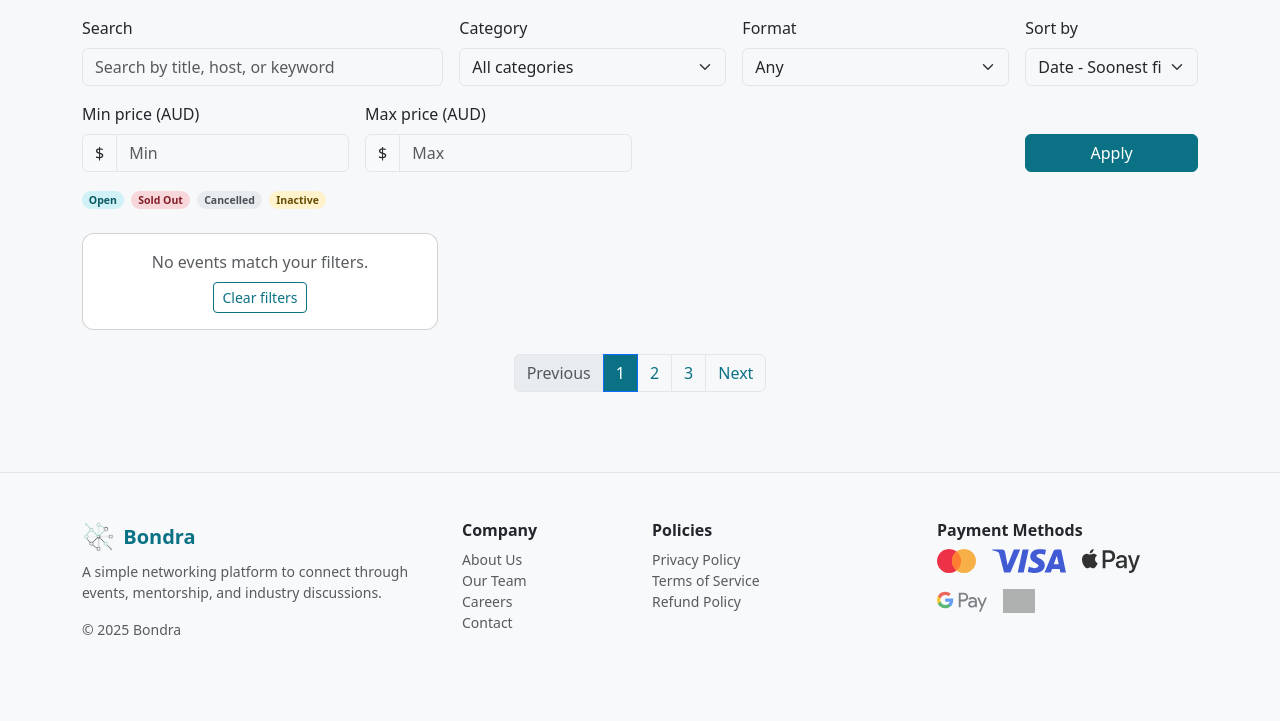
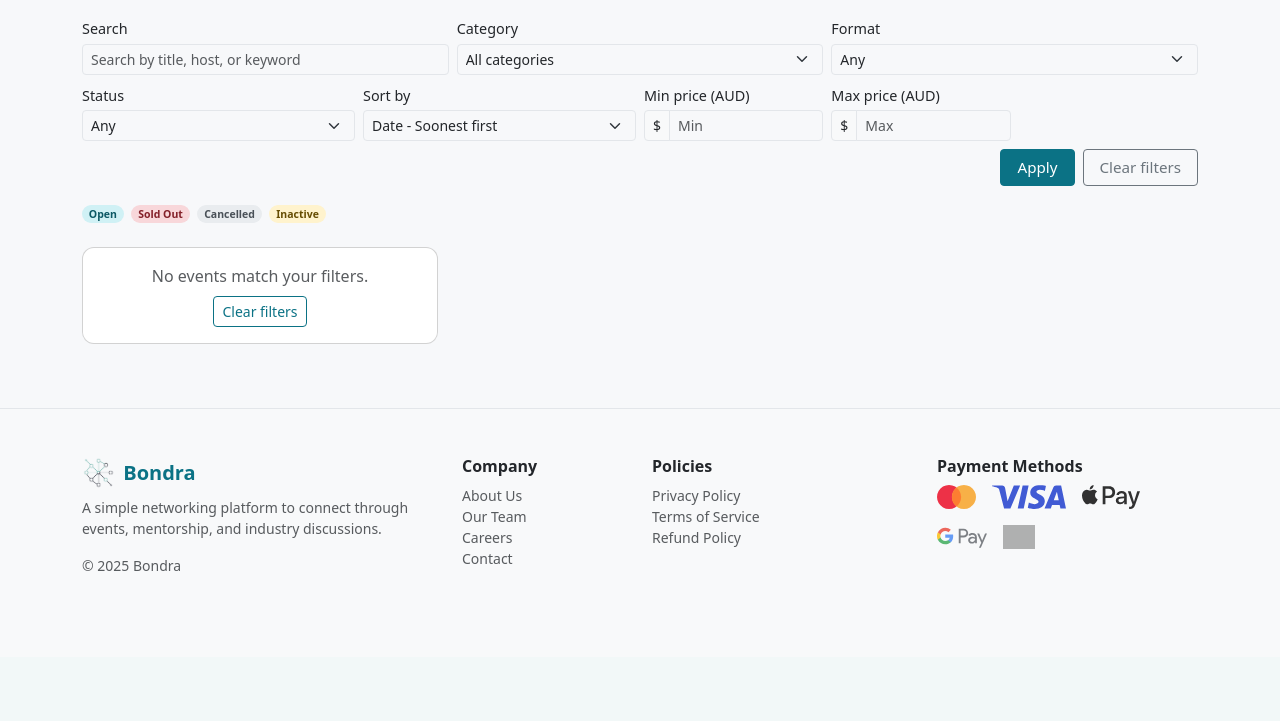
Before and after one commit to VanessaTorgler/IAB207_Group27, a Flask app: page /home in a window 1280 px wide. Shown: the part 170-891 px from the top of the page. After the commit the page ends 741 px from the top, so only its background shows below. Run offline with Flask 3, Linux system fonts and the light colour scheme; data comes from the database, SQL or seed files in the repository; data that the repository does not hold is empty; some libraries are stand-ins or nearby versions; grey boxes are pictures that could not be loaded.

Commit message:
Changed static pagination example to proper functioning pagination. Added status filter. Made all filters smaller and added Clear Filters button. Removed 'Book' button from events that are not Open

```diff
--- a/website/static/style/main.css
+++ b/website/static/style/main.css
@@ -196,3 +196,8 @@ aside .card-body li strong{ display:inline-block; width:110px; }
 .table .truncate-col a.text-reset:hover{text-decoration:underline;}
 
 .modal .btn-danger { font-weight: 600; }
+
+
+/* Compact filter zone */
+.filters-compact .form-label { margin-bottom: .25rem; font-size: .9rem; }
+.filters-compact .btn       { font-size: .95rem; padding: .375rem .6rem; }
--- a/website/templates/index.html
+++ b/website/templates/index.html
@@ -33,17 +33,17 @@
     <button type="button" class="btn-close" data-bs-dismiss="offcanvas" aria-label="Close filters"></button>
   </div>
   <div class="offcanvas-body">
-    <form class="row g-3" role="search" aria-label="Event filters (mobile)" method="get"
+    <form class="row g-2 align-items-end filters-compact" role="search" aria-label="Event filters (mobile)" method="get"
       action="{{ url_for('main.index') }}">
       <div class="col-12">
         <label for="m-search" class="form-label">Search</label>
-        <input id="m-search" name="q" value="{{ q or '' }}" type="text" class="form-control"
+        <input id="m-search" name="q" value="{{ q or '' }}" type="text" class="form-control form-control-sm"
           placeholder="Search by title, host, or keyword">
       </div>
 
       <div class="col-12">
         <label for="m-category" class="form-label">Category</label>
-        <select id="m-category" name="category" class="form-select">
+        <select id="m-category" name="category" class="form-select form-select-sm">
           <option value="" {{ ''==category_selected and 'selected' or '' }}>All categories</option>
           {% for c in ['Tech & AI','Marketing','Finance','Health','Education'] %}
           <option value="{{ c }}" {{ c==category_selected and 'selected' or '' }}>{{ c }}</option>
@@ -53,13 +53,22 @@
 
       <div class="col-12">
         <label for="m-format" class="form-label">Format</label>
-        <select id="m-format" name="format" class="form-select">
+        <select id="m-format" name="format" class="form-select form-select-sm">
           <option value="" {{ (fmt_selected or '' )=='' and 'selected' or '' }}>Any</option>
           {% for f in ['In-person','Virtual','Hybrid'] %}
           <option value="{{ f }}" {{ fmt_selected==f and 'selected' or '' }}>{{ f }}</option>
           {% endfor %}
         </select>
+      </div>
 
+      <div class="col-12">
+        <label for="m-status" class="form-label">Status</label>
+        <select id="m-status" name="status" class="form-select form-select-sm">
+          <option value="" {{ (status_selected or '')=='' and 'selected' or '' }}>Any</option>
+          {% for s in ['Open','Sold Out','Cancelled','Inactive'] %}
+            <option value="{{ s }}" {{ status_selected==s and 'selected' or '' }}>{{ s }}</option>
+          {% endfor %}
+        </select>
       </div>
 
       <!-- Price range -->
@@ -67,18 +76,18 @@
         <label class="form-label" for="m-price-min">Price range (AUD)</label>
         <div class="row g-2">
           <div class="col-6">
-            <div class="input-group">
+            <div class="input-group input-group-sm">
               <span class="input-group-text">$</span>
               <input id="m-price-min" name="price_min" value="{{ price_min if price_min is not none else '' }}"
-                type="number" class="form-control" placeholder="Min" min="0" step="1"
+                type="number" class="form-control form-control-sm" placeholder="Min" min="0" step="1"
                 aria-label="Minimum price in dollars">
             </div>
           </div>
           <div class="col-6">
-            <div class="input-group">
+            <div class="input-group input-group-sm">
               <span class="input-group-text">$</span>
               <input id="m-price-max" name="price_max" value="{{ price_max if price_max is not none else '' }}"
-                type="number" class="form-control" placeholder="Max" min="0" step="1"
+                type="number" class="form-control form-control-sm" placeholder="Max" min="0" step="1"
                 aria-label="Maximum price in dollars">
             </div>
           </div>
@@ -89,7 +98,73 @@
       <!-- Sort By -->
       <div class="col-12">
         <label for="m-sort" class="form-label">Sort by</label>
-        <select id="m-sort" name="sort" class="form-select" aria-label="Sort events">
+        <select id="m-sort" name="sort" class="form-select form-select-sm" aria-label="Sort events">
+          {% for val,label in [('relevance','Relevance'),
+          ('dateSoonest','Date - Soonest first'),
+          ('priceLowHigh','Price - Low to high'),
+          ('priceHighLow','Price - High to low'),
+          ('popularity','Popularity')] %}
+          <option value="{{ val }}" {{ sort_selected==val and 'selected' or '' }}>{{ label }}</option>
+          {% endfor %}
+        </select>
+      </div>
+      <div class="col-12 d-flex justify-content-end gap-2">
+        <button type="submit" class="btn btn-primary btn-sm w-auto px-3">Apply</button>
+        <a href="{{ url_for('main.index') }}" class="btn btn-outline-secondary btn-sm w-auto px-3" data-bs-dismiss="offcanvas">
+          Clear
+        </a>
+      </div>
+
+    </form>
+  </div>
+
+</div>
+
+<!-- Inline Filters (desktop) -->
+<section class="py-3 d-none d-md-block">
+  <div class="container">
+    <form class="row g-2 align-items-end filters-compact" role="search" aria-label="Event filters (desktop)" method="get"
+      action="{{ url_for('main.index') }}">
+      <div class="col-md-4">
+        <label for="search" class="form-label">Search</label>
+        <input id="search" name="q" value="{{ q or '' }}" type="text" class="form-control form-control-sm"
+          placeholder="Search by title, host, or keyword">
+      </div>
+
+      <div class="col-md-4">
+        <label for="category" class="form-label">Category</label>
+        <select id="category" name="category" class="form-select form-select-sm">
+          <option value="" {{ ''==category_selected and 'selected' or '' }}>All categories</option>
+          {% for c in ['Tech & AI','Marketing','Finance','Health','Education','Sustainability','Remote
+          Work','Networking','Entrepreneurship'] %}
+          <option value="{{ c }}" {{ c==category_selected and 'selected' or '' }}>{{ c }}</option>
+          {% endfor %}
+        </select>
+      </div>
+
+      <div class="col-md-4">
+        <label for="format" class="form-label">Format</label>
+        <select id="m-format" name="format" class="form-select form-select-sm">
+          <option value="" {{ (fmt_selected or '' )=='' and 'selected' or '' }}>Any</option>
+          {% for f in ['In-person','Virtual','Hybrid'] %}
+          <option value="{{ f }}" {{ fmt_selected==f and 'selected' or '' }}>{{ f }}</option>
+          {% endfor %}
+        </select>
+      </div>
+
+      <div class="col-md-3">
+        <label for="status" class="form-label">Status</label>
+        <select id="status" name="status" class="form-select form-select-sm">
+          <option value="" {{ (status_selected or '')=='' and 'selected' or '' }}>Any</option>
+          {% for s in ['Open','Sold Out','Cancelled','Inactive'] %}
+            <option value="{{ s }}" {{ status_selected==s and 'selected' or '' }}>{{ s }}</option>
+          {% endfor %}
+        </select>
+      </div>
+
+      <div class="col-md-3">
+        <label for="sort" class="form-label">Sort by</label>
+        <select id="sort" name="sort" class="form-select form-select-sm" aria-label="Sort events">
           {% for val,label in [('relevance','Relevance'),
           ('dateSoonest','Date - Soonest first'),
           ('priceLowHigh','Price - Low to high'),
@@ -100,82 +175,26 @@
         </select>
       </div>
 
-      <div class="col-12 d-grid">
-        <button type="submit" class="btn btn-primary">Apply</button>
-      </div>
-    </form>
-  </div>
-
-</div>
-
-<!-- Inline Filters (desktop) -->
-<section class="py-3 d-none d-md-block">
-  <div class="container">
-    <form class="row g-3 align-items-end" role="search" aria-label="Event filters (desktop)" method="get"
-      action="{{ url_for('main.index') }}">
-      <div class="col-md-4">
-        <label for="search" class="form-label">Search</label>
-        <input id="search" name="q" value="{{ q or '' }}" type="text" class="form-control"
-          placeholder="Search by title, host, or keyword">
-      </div>
-
-      <div class="col-md-3">
-        <label for="category" class="form-label">Category</label>
-        <select id="category" name="category" class="form-select">
-          <option value="" {{ ''==category_selected and 'selected' or '' }}>All categories</option>
-          {% for c in ['Tech & AI','Marketing','Finance','Health','Education','Sustainability','Remote
-          Work','Networking','Entrepreneurship'] %}
-          <option value="{{ c }}" {{ c==category_selected and 'selected' or '' }}>{{ c }}</option>
-          {% endfor %}
-        </select>
-      </div>
-
-      <div class="col-md-3">
-        <label for="format" class="form-label">Format</label>
-        <select id="m-format" name="format" class="form-select">
-          <option value="" {{ (fmt_selected or '' )=='' and 'selected' or '' }}>Any</option>
-          {% for f in ['In-person','Virtual','Hybrid'] %}
-          <option value="{{ f }}" {{ fmt_selected==f and 'selected' or '' }}>{{ f }}</option>
-          {% endfor %}
-        </select>
-
+      <div class="col-md-2">
+        <label class="form-label" for="price-min">Min price (AUD)</label>
+        <div class="input-group input-group-sm">
+          <span class="input-group-text">$</span>
+          <input id="price-min" name="price_min" value="{{ price_min if price_min is not none else '' }}" type="number"
+            class="form-control form-control-sm" placeholder="Min" min="0" step="1" aria-label="Minimum price in dollars">
+        </div>
       </div>
 
       <div class="col-md-2">
-        <label for="sort" class="form-label">Sort by</label>
-        <select id="sort" name="sort" class="form-select" aria-label="Sort events">
-          {% for val,label in [('relevance','Relevance'),
-          ('dateSoonest','Date - Soonest first'),
-          ('priceLowHigh','Price - Low to high'),
-          ('priceHighLow','Price - High to low'),
-          ('popularity','Popularity')] %}
-          <option value="{{ val }}" {{ sort_selected==val and 'selected' or '' }}>{{ label }}</option>
-          {% endfor %}
-        </select>
-      </div>
-
-      <div class="col-md-3">
-        <label class="form-label" for="price-min">Min price (AUD)</label>
-        <div class="input-group">
+        <label class="form-label" for="price-max">Max price (AUD)</label>
+        <div class="input-group input-group-sm">
           <span class="input-group-text">$</span>
-          <input id="price-min" name="price_min" value="{{ price_min if price_min is not none else '' }}" type="number"
-            class="form-control" placeholder="Min" min="0" step="1" aria-label="Minimum price in dollars">
+          <input id="price-max" name="price_max" value="{{ price_max if price_max is not none else '' }}" type="number"
+            class="form-control form-control-sm" placeholder="Max" min="0" step="1" aria-label="Maximum price in dollars">
         </div>
       </div>
-
-      <div class="col-md-3">
-        <label class="form-label" for="price-max">Max price (AUD)</label>
-        <div class="input-group">
-          <span class="input-group-text">$</span>
-          <input id="price-max" name="price_max" value="{{ price_max if price_max is not none else '' }}" type="number"
-            class="form-control" placeholder="Max" min="0" step="1" aria-label="Maximum price in dollars">
-        </div>
-      </div>
-
-      <div class="col-md-4 d-none d-md-block"></div>
-
-      <div class="col-md-2 d-grid">
-        <button type="submit" class="btn btn-primary">Apply</button>
+      <div class="col-md-auto ms-md-auto d-flex justify-content-end align-items-end gap-2">
+        <button type="submit" class="btn btn-primary btn-sm w-auto px-3">Apply</button>
+        <a href="{{ url_for('main.index') }}" class="btn btn-outline-secondary btn-sm w-auto px-3">Clear filters</a>
       </div>
     </form>
 
@@ -220,10 +239,17 @@
           alt="{{ e.title }} cover image">
         {% endif %}
         <div class="card-body d-flex flex-column">
-          <div class="d-flex justify-content-between align-items-start mb-2">
-            <span class="badge rounded-pill badge-open">Open</span>
-            <span class="badge text-bg-light">{{ e.event_type or 'General' }}</span>
-          </div>
+        {% set status = r.status %}
+        {% set badge_class = {
+          'Open': 'badge-open',
+          'Sold Out': 'badge-soldout',
+          'Cancelled': 'badge-cancelled',
+          'Inactive': 'badge-inactive'
+        }[status] %}
+        <div class="d-flex justify-content-between align-items-start mb-2">
+          <span class="badge rounded-pill {{ badge_class }}">{{ status }}</span>
+          <span class="badge text-bg-light">{{ e.event_type or 'General' }}</span>
+        </div>
           <h2 class="h5 card-title">{{ e.title }}</h2>
           <p class="card-text text-muted mb-2">
             {% if e.start_at %}{{ e.start_at.strftime('%a, %d %b • %I:%M %p') }}{% endif %}
@@ -235,7 +261,9 @@
           <div class="d-flex justify-content-between align-items-center mt-auto">
             <div class="d-flex gap-2">
               <a class="btn btn-primary" href="{{ url_for('events.event', event_id=e.id) }}">View details</a>
-              <a class="btn btn-outline-primary" href="{{ url_for('events.event', event_id=e.id) }}">Book</a>
+              {% if r.status == 'Open' %}
+                <a class="btn btn-outline-primary" href="{{ url_for('events.event', event_id=e.id) }}">Book</a>
+              {% endif %}
             </div>
             <span class="fw-semibold text-primary">
               {% if r.min_price and r.min_price > 0 %}
@@ -262,14 +290,26 @@
   </div>
 
   <!-- Pagination -->
+  {% if pages > 1 %}
   <nav class="mt-4" aria-label="Event pagination">
     <ul class="pagination justify-content-center">
-      <li class="page-item disabled"><span class="page-link">Previous</span></li>
-      <li class="page-item active" aria-current="page"><span class="page-link">1</span></li>
-      <li class="page-item"><a class="page-link" href="#">2</a></li>
-      <li class="page-item"><a class="page-link" href="#">3</a></li>
-      <li class="page-item"><a class="page-link" href="#">Next</a></li>
+      {% set sep = ('?' ~ base_qs ~ '&') if base_qs else '?' %}
+
+      <li class="page-item {{ not has_prev and 'disabled' or '' }}">
+        <a class="page-link" href="{{ has_prev and (url_for('main.index') ~ sep ~ 'page=' ~ prev_page ~ '&per_page=' ~ per_page) or '#' }}">Previous</a>
+      </li>
+      {% set window = 2 %}
+      {% for p in range(max(1, page - window), min(pages, page + window) + 1) %}
+        <li class="page-item {{ p==page and 'active' or '' }}">
+          <a class="page-link" href="{{ url_for('main.index') ~ sep ~ 'page=' ~ p ~ '&per_page=' ~ per_page }}">{{ p }}</a>
+        </li>
+      {% endfor %}
+
+      <li class="page-item {{ not has_next and 'disabled' or '' }}">
+        <a class="page-link" href="{{ has_next and (url_for('main.index') ~ sep ~ 'page=' ~ next_page ~ '&per_page=' ~ per_page) or '#' }}">Next</a>
+      </li>
     </ul>
   </nav>
+  {% endif %}
 </main>
 {% endblock %}
--- a/website/views.py
+++ b/website/views.py
@@ -7,6 +7,7 @@ from .models import Event, Event_Image, Event_Tag, Tag, Comment, TicketType, Boo
 from . import db
 from werkzeug.utils import secure_filename
 import os, time, uuid
+from urllib.parse import urlencode
 
 main_bp = Blueprint('main', __name__)
 
@@ -26,6 +27,10 @@ def index():
     price_min = request.args.get('price_min', type=float)
     price_max = request.args.get('price_max', type=float)
     sort = (request.args.get('sort') or 'dateSoonest').strip()
+
+    status_filter = (request.args.get('status') or '').strip()
+    page      = max((request.args.get('page', 1, type=int) or 1), 1)
+    per_page  = request.args.get('per_page', 9, type=int)
 
     # subquery: MIN(ticket price) per event
     price_sq = (
@@ -78,18 +83,73 @@ def index():
         qry = qry.order_by(Event.start_at.asc().nulls_last())
 
     rows = qry.all()
-    results = [{"event": e, "min_price": float(mp or 0.0), "popularity": pop} for (e, mp, pop) in rows]
+
+    now_utc = datetime.now(timezone.utc)
+
+    def derive_status(e, sold_count):
+        if getattr(e, 'cancelled', False):
+            return 'Cancelled'
+        if not getattr(e, 'is_active', True):
+            return 'Inactive'
+        end_at = e.end_at
+        if end_at is not None:
+            if end_at.tzinfo is None:
+                end_at = end_at.replace(tzinfo=timezone.utc)
+            if end_at <= now_utc:
+                return 'Inactive'
+        if e.capacity is not None and (sold_count or 0) >= e.capacity:
+            return 'Sold Out'
+        return 'Open'
+
+    enriched = []
+    for (e, mp, sold) in rows:
+        status = derive_status(e, sold)
+        enriched.append({
+            "event": e,
+            "min_price": float(mp or 0.0),
+            "sold_count": int(sold or 0),
+            "status": status
+        })
+
+    if status_filter:
+        enriched = [r for r in enriched if r["status"] == status_filter]
+
+    # paginate
+    total = len(enriched)
+    pages = max((total + per_page - 1) // per_page, 1)
+    start = (page - 1) * per_page
+    end   = start + per_page
+    page_items = enriched[start:end]
+
+    base_params = request.args.to_dict()
+    base_params.pop('page', None)
+    base_params.pop('per_page', None)
+
+    base_params = {k: v for k, v in base_params.items() if v not in (None, '', [])}
+    base_qs = urlencode(base_params)
 
     return render_template(
         'index.html',
         active_page='home',
-        results=results,
+        results=page_items,
         q=q_text,
         category_selected=category,
         price_min=price_min,
         price_max=price_max,
         sort_selected=sort,
         fmt_selected=fmt,
+        status_selected=status_filter,
+
+        page=page,
+        per_page=per_page,
+        total=total,
+        pages=pages,
+        has_prev=(page > 1),
+        has_next=(page < pages),
+        prev_page=(page - 1),
+        next_page=(page + 1),
+        base_params=base_params,
+        base_qs=base_qs,
     )
 
 # @main_bp.route('/bookinghistory')
```
